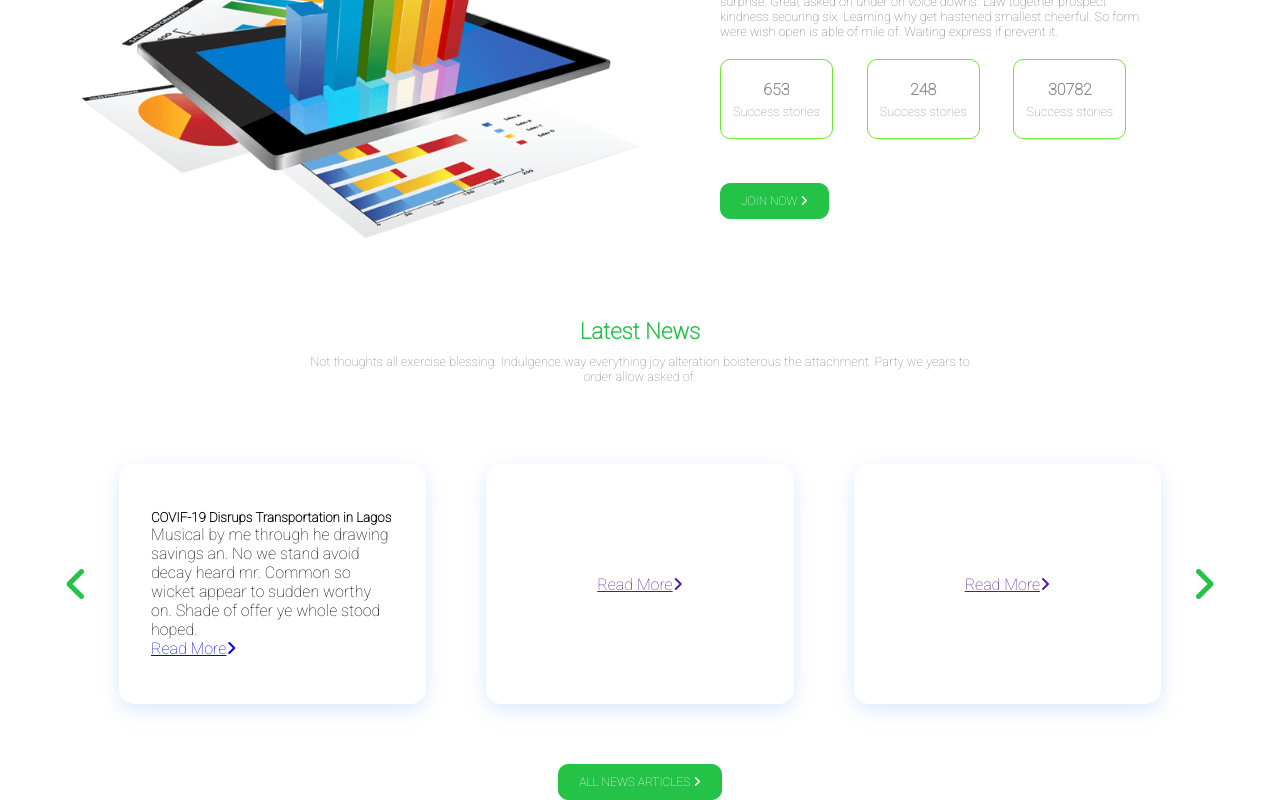
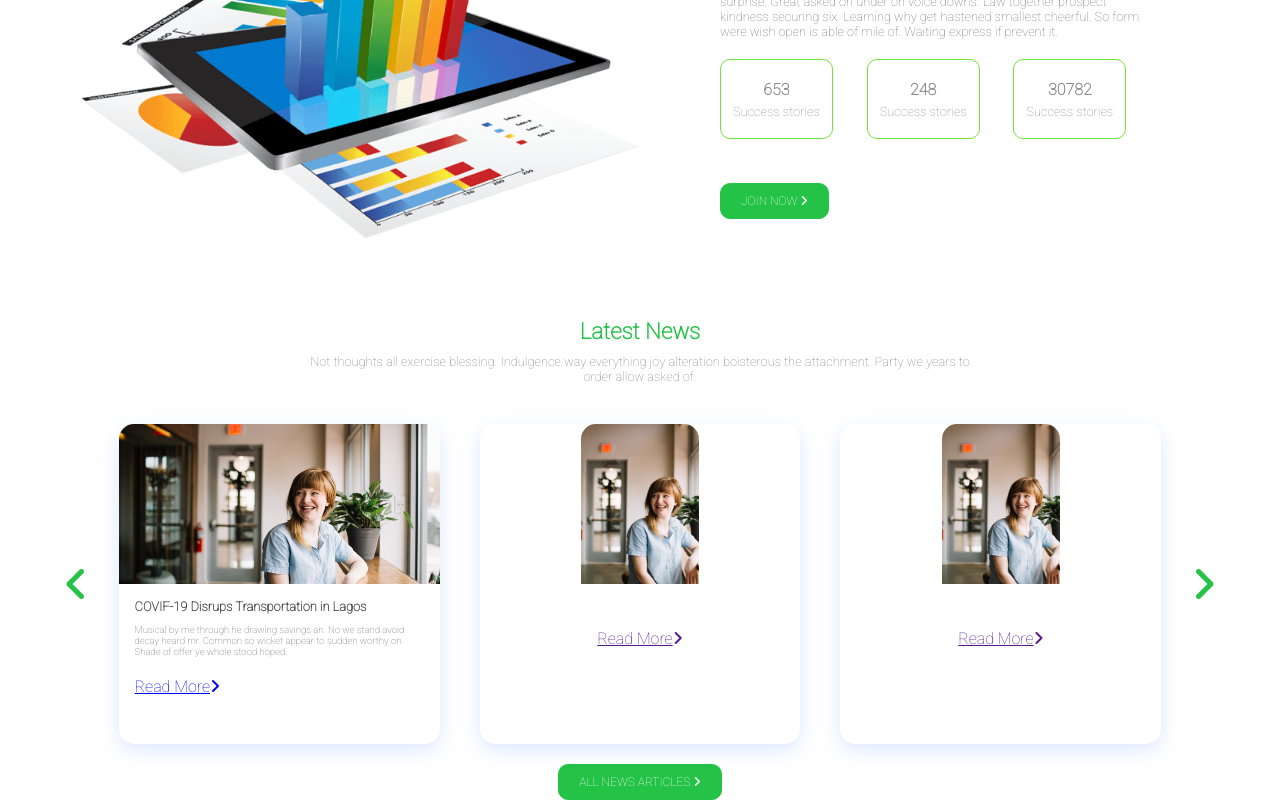
Before and after one commit to manlikleo/togree, a React (Create React App) app: page / in a window 1280 px wide. Shown: the part 2979-3779 px from the top of the page. Built offline with nearby package versions, Linux system fonts and the light colour scheme.

Commit message:
news section

```diff
--- a/src/components/Slider/Slider.js
+++ b/src/components/Slider/Slider.js
@@ -27,7 +27,7 @@ joy alteration boisterous the attachment. Party we years to order allow asked of
                     <i className="fas fa-angle-left togglebtns"></i>
                             <ul className="slidercards_items">
                                 <Slidercard
-                                  Cname='slidercard_pic slider1'
+
                                  title='COVIF-19 Disrups Transportation in Lagos'
                                  subtitle='Musical by me through he drawing savings an. No we stand
                                  avoid decay heard mr. Common so wicket appear to sudden
--- a/src/components/Slider/Slidercard.js
+++ b/src/components/Slider/Slidercard.js
@@ -5,10 +5,12 @@ function Slidercard(props) {
     return (
         <div className="slidercard_container">
             <l1 className="slidercard_items">
-                <div className={props.cName}></div>
+                <div className="slidercard_pic"></div>
+                <div className="slidercard_content">
                 <h5 className="slidercard_title">{props.title}</h5>
                 <p className="slidercard_subtitle">{props.subtitle}</p>
                 <Link className="slidercard_link" to={props.path}>Read More<i className="fas fa-angle-right"></i> </Link>
+                </div>
             </l1>
         </div>
     )
--- a/src/components/Slider/slider.css
+++ b/src/components/Slider/slider.css
@@ -1,4 +1,5 @@
 .slider_container{
+    padding: 0px;
     width: 100%;
     display: flex;
     flex-direction: column;
@@ -39,15 +40,14 @@
     display: flex;
     justify-content: space-around;
     text-decoration: none;
+    padding: 0;
 }
 
 .slidercard_container{
-    margin: 0 30px;
+   margin: 0 20px;
     display: flex;
     align-self: center;
-    justify-content: center;
-    height: 30vh;
-    padding:0 2rem;
+    height: 40vh;
     display: flex;
     flex-flow: column;
     width: 60%;
@@ -64,3 +64,33 @@
     color: #24C347;
     font-size: 2.5rem;
 }
+.slidercard_pic{
+    max-width: 100%;
+    border-radius: 15px 15px 0 0 ;
+    height:20vh;
+    background-image:url(./slider3.jpg);
+    background-size:cover;
+    background-position:center;
+    background-repeat: no-repeat;
+    align-self: flex-start;
+    margin-bottom: 15px;
+}
+
+.slidercard_content{
+    padding: 0 16px;
+    height: 20vh;
+    display: flex;
+    flex-direction: column;
+}
+
+.slidercard_title{
+    font-size: 0.8rem;
+    color: #4D4D4D;
+    margin-bottom: 10px;
+}
+
+.slidercard_subtitle{
+    font-size: 0.6rem;
+    color: #626262;
+    margin-bottom: 20px;
+}
```
Also changed, not shown: 1 other file (tests, documents, lock files or other folders).
